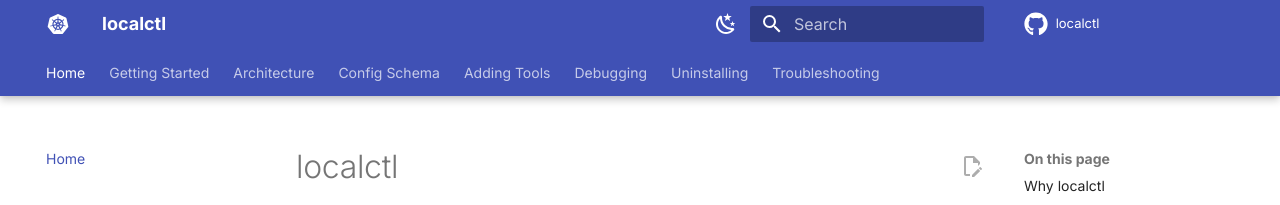
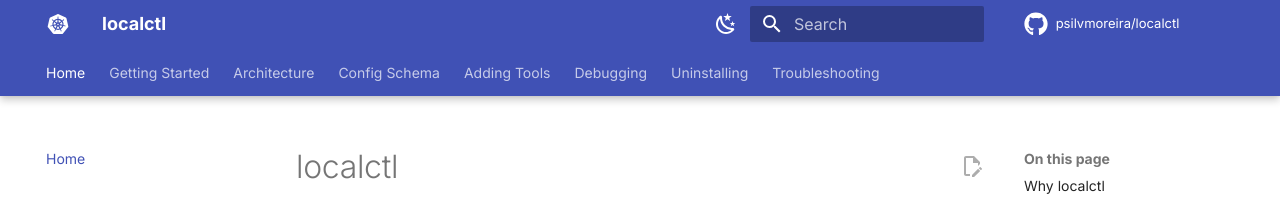
Before and after one commit to psilvmoreira/localctl, an MkDocs documentation site: the page built from docs/index.md, in a window 1280 px wide. Shown: the top 205 px of the page. Built offline with MkDocs 1.6.1 and Material for MkDocs 9.7.7, drawn with Linux system fonts in a browser that asks for light colours; comment, search, counter and statistics services are not loaded.

Commit message:
Ajust on the name of the gitdocs

````diff
--- a/docs/index.md
+++ b/docs/index.md
@@ -17,7 +17,7 @@
 ```
 
 [Get started :material-arrow-right:](getting-started.md){ .md-button .md-button--primary }
-[View on GitHub :fontawesome-brands-github:](https://github.com/USERNAME/localctl){ .md-button }
+[View on GitHub :fontawesome-brands-github:](https://github.com/psilvmoreira/localctl){ .md-button }
 
 ## Why localctl
 
--- a/mkdocs.yml
+++ b/mkdocs.yml
@@ -1,7 +1,8 @@
 site_name: localctl
 site_description: A local Kubernetes dev platform for macOS and Windows - one CLI, one cluster, one subdomain per app.
-repo_name: localctl
-repo_url: https://github.com/USERNAME/localctl
+site_url: https://psilvmoreira.github.io/localctl/
+repo_name: psilvmoreira/localctl
+repo_url: https://github.com/psilvmoreira/localctl
 edit_uri: edit/main/docs/
 
 docs_dir: docs
@@ -91,6 +92,6 @@
 extra:
   social:
     - icon: fontawesome/brands/github
-      link: https://github.com/USERNAME/localctl
+      link: https://github.com/psilvmoreira/localctl
 
 copyright: Copyright &copy; localctl
````
Also changed, not shown: README.md (+1 -1 lines), 1 other file.
